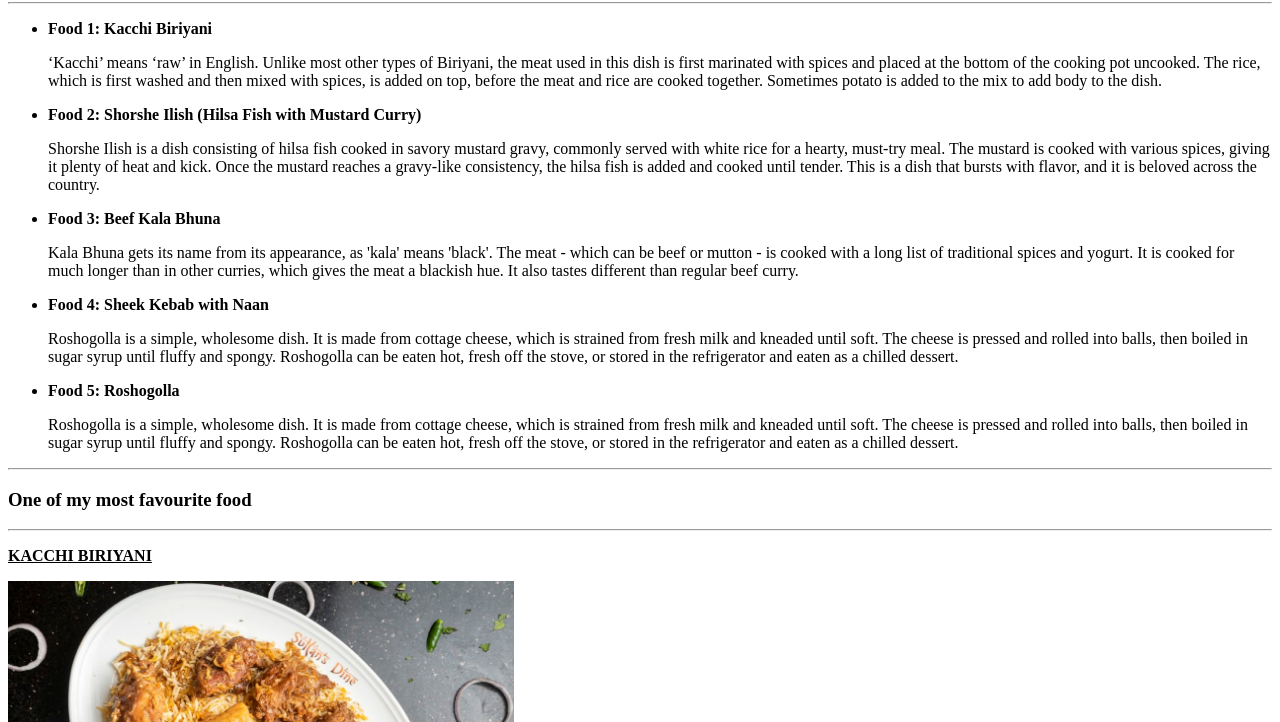
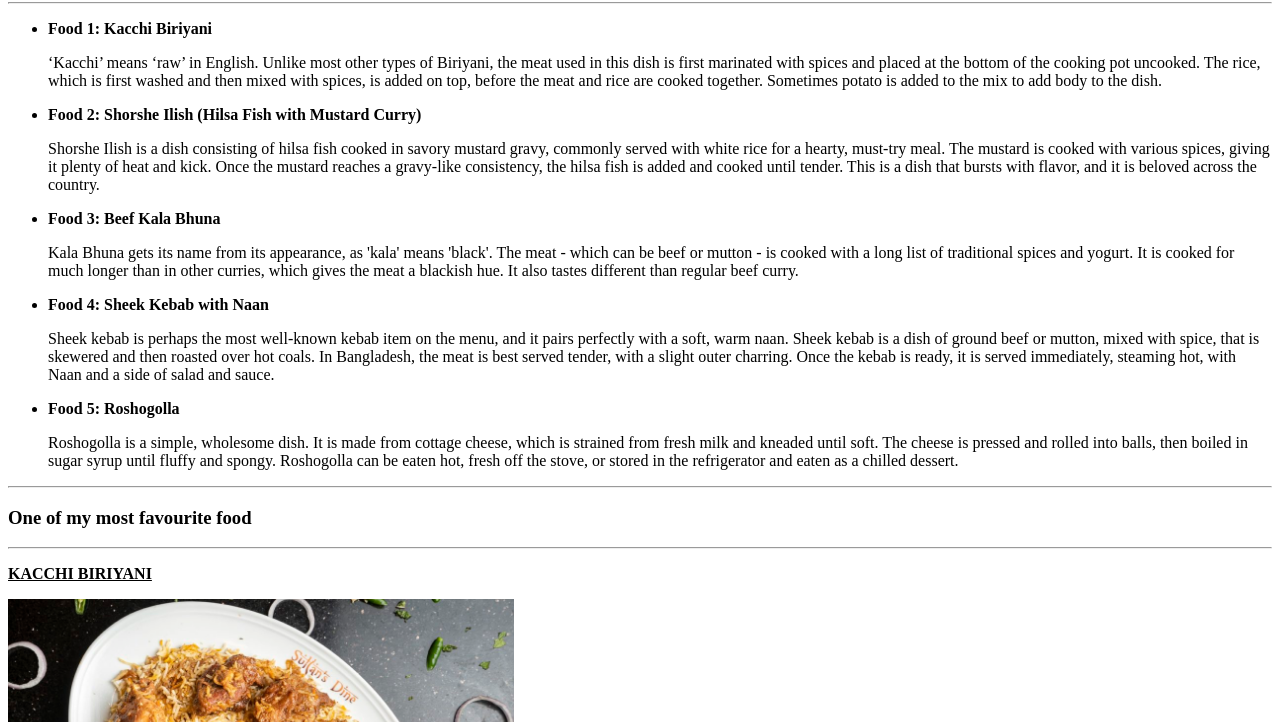
Before and after one commit to Abdullah1203/HTML, a plain HTML site: page index.html in a window 1280 px wide. Shown: the part 78-800 px from the top of the page. Drawn offline with Linux system fonts and the light colour scheme.

Commit message:
Completed

```diff
--- a/index.html
+++ b/index.html
@@ -45,11 +45,9 @@
       <li>
         <p><b>Food 4: Sheek Kebab with Naan</b></p>
         <p>
-          Roshogolla is a simple, wholesome dish. It is made from cottage
-          cheese, which is strained from fresh milk and kneaded until soft. The
-          cheese is pressed and rolled into balls, then boiled in sugar syrup
-          until fluffy and spongy. Roshogolla can be eaten hot, fresh off the
-          stove, or stored in the refrigerator and eaten as a chilled dessert.
+            Sheek kebab is perhaps the most well-known kebab item on the menu, and it pairs perfectly with a soft, warm naan.
+            Sheek kebab is a dish of ground beef or mutton, mixed with spice, that is skewered and then roasted over hot coals. In Bangladesh, the meat is best served tender, with a slight outer charring.
+            Once the kebab is ready, it is served immediately, steaming hot, with Naan and a side of salad and sauce.
         </p>
       </li>
       <li>
```
